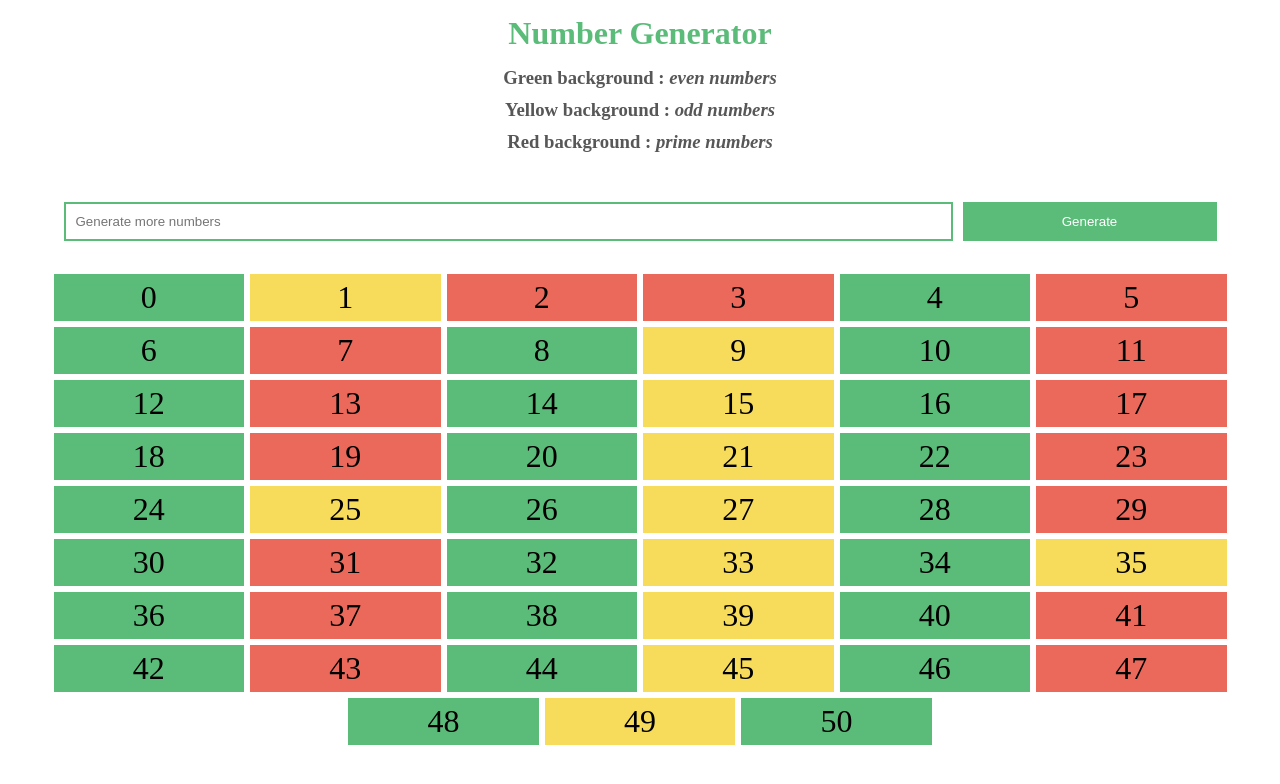
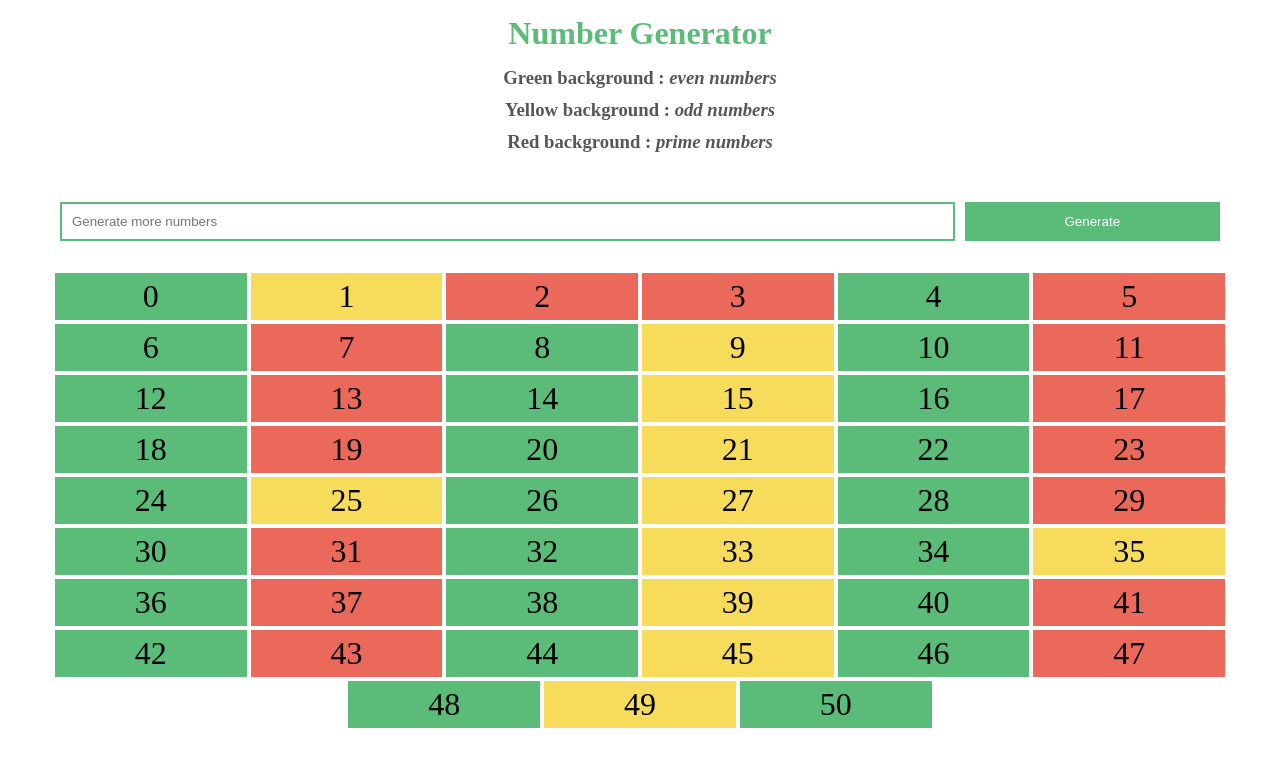
Before and after one commit to IamNaeto/number-generator, a plain HTML site: page index.html in a window 1280 px wide. Drawn offline with Linux system fonts and the light colour scheme.

Commit message:
finial commit

```diff
--- a/script.js
+++ b/script.js
@@ -38,7 +38,7 @@ wrapper.style.justifyContent = 'center'
         }
         element.style.width = '15%'
         element.style.textAlign = 'center'
-        element.style.margin = '3px'
+        element.style.margin = '2px'
 
         if(i % 2 === 0){
             element.style.backgroundColor = '#5BBC7A'
@@ -92,7 +92,7 @@ function moreNumGen(){
         }
         element.style.width = '15%'
         element.style.textAlign = 'center'
-        element.style.margin = '3px'
+        element.style.margin = '2px'
 
         if(i % 2 === 0){
             element.style.backgroundColor = '#5BBC7A'
--- a/style.css
+++ b/style.css
@@ -4,7 +4,7 @@
     box-sizing: border-box;
 }
 body{
-    margin: 5px;
+    margin: 5px 1px;
 }
 .into{
     display: flex;
@@ -31,7 +31,7 @@ input{
 }
 button{
     width: 20%;
-    padding: 10px;
+    padding: 10px 5px;
     border: 2px solid #5BBC7A;
     color: #ffffff;
     background-color: #5BBC7A;
```
